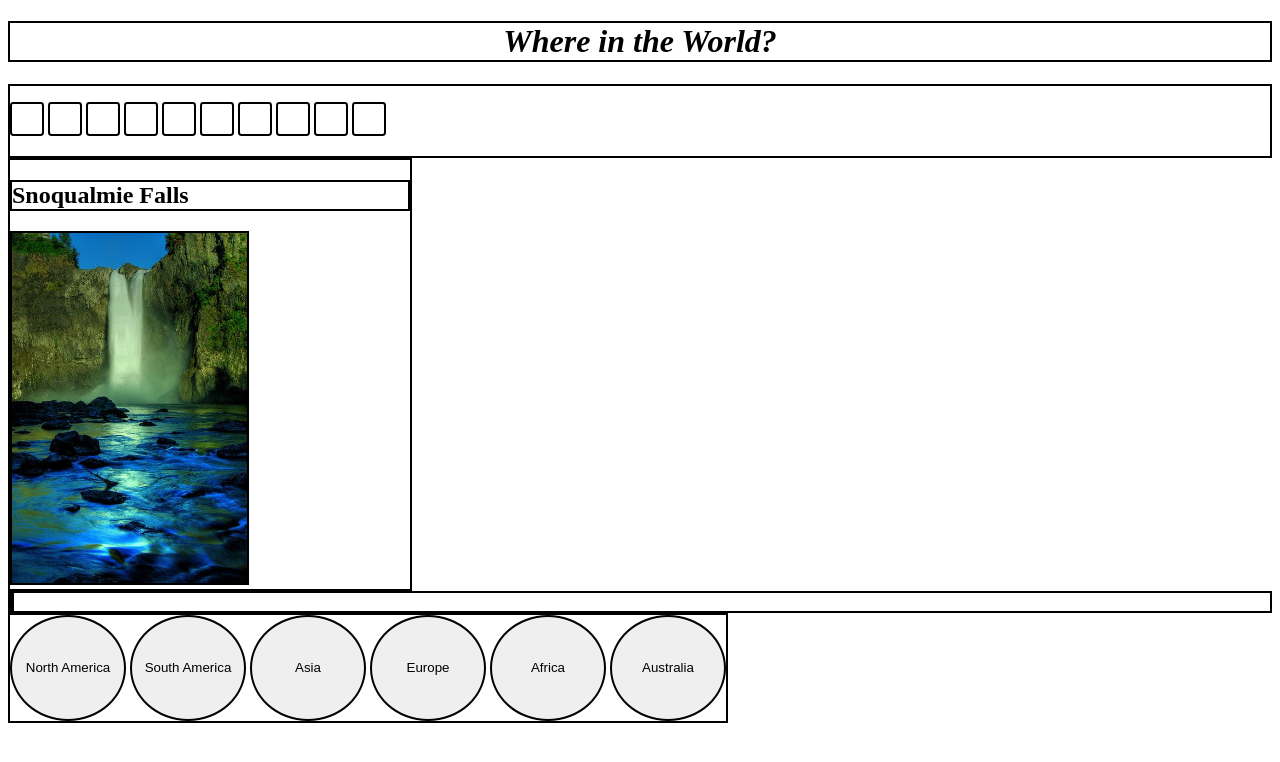
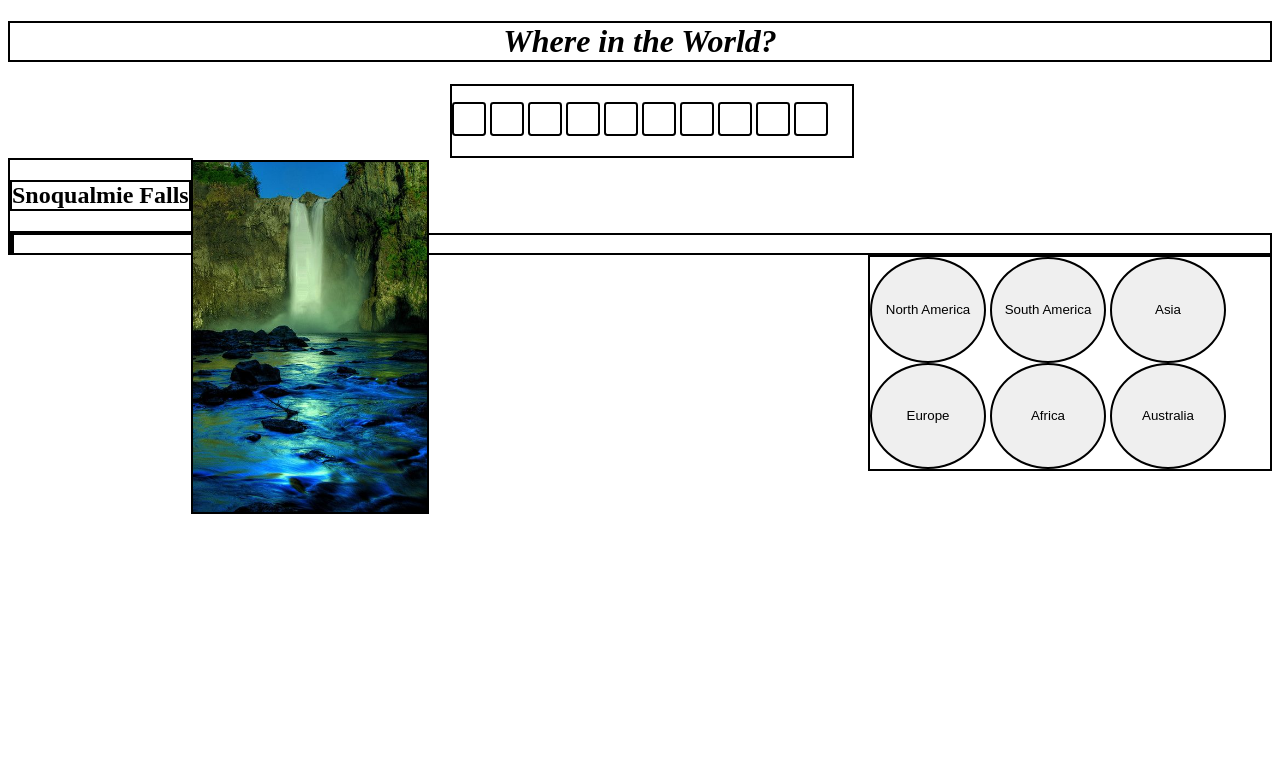
Before and after one commit to ascreven/Guess-the-Location, a PHP site: page /game.html in a window 1280 px wide. Shown: the top 762 px of the page. Run offline with PHP 8.4, Linux system fonts and the light colour scheme; some libraries are stand-ins or nearby versions.

Commit message:
buttons kinda in-line

```diff
--- a/project1/script.js
+++ b/project1/script.js
@@ -24,6 +24,7 @@ function firstMove() {
 }
 function firstResults() {
   $('.options button').off();
+
   $('.next').show();
   tries++;
   score = this.right + '/' + this.tries;
--- a/project1/styles.css
+++ b/project1/styles.css
@@ -7,8 +7,13 @@ h1 {
   font-family: Book Antiqua cursive;
   font-style: oblique;
   text-align: center;
+
 }
 
+.completion {
+  width: 400px;
+  margin-left: 35%;
+}
 .completion p {
   width: 20px;
   height: 20px;
@@ -18,19 +23,25 @@ h1 {
 }
 
 .location {
-  width: 400px;
-}
-h2 {
-
+  display: inline-block;
+  clear: both;
 }
 
+.location h2{
+  display: inline-block;
+  text-align: center;
+  float: center;
+}
 img {
   display: inline-block;
   height: 350px;
+  position: absolute;
 }
 
 .options {
   display: inline-block;
+  width: 400px;
+  float: right;
 }
 .options button{
   border-radius: 50%;
```
